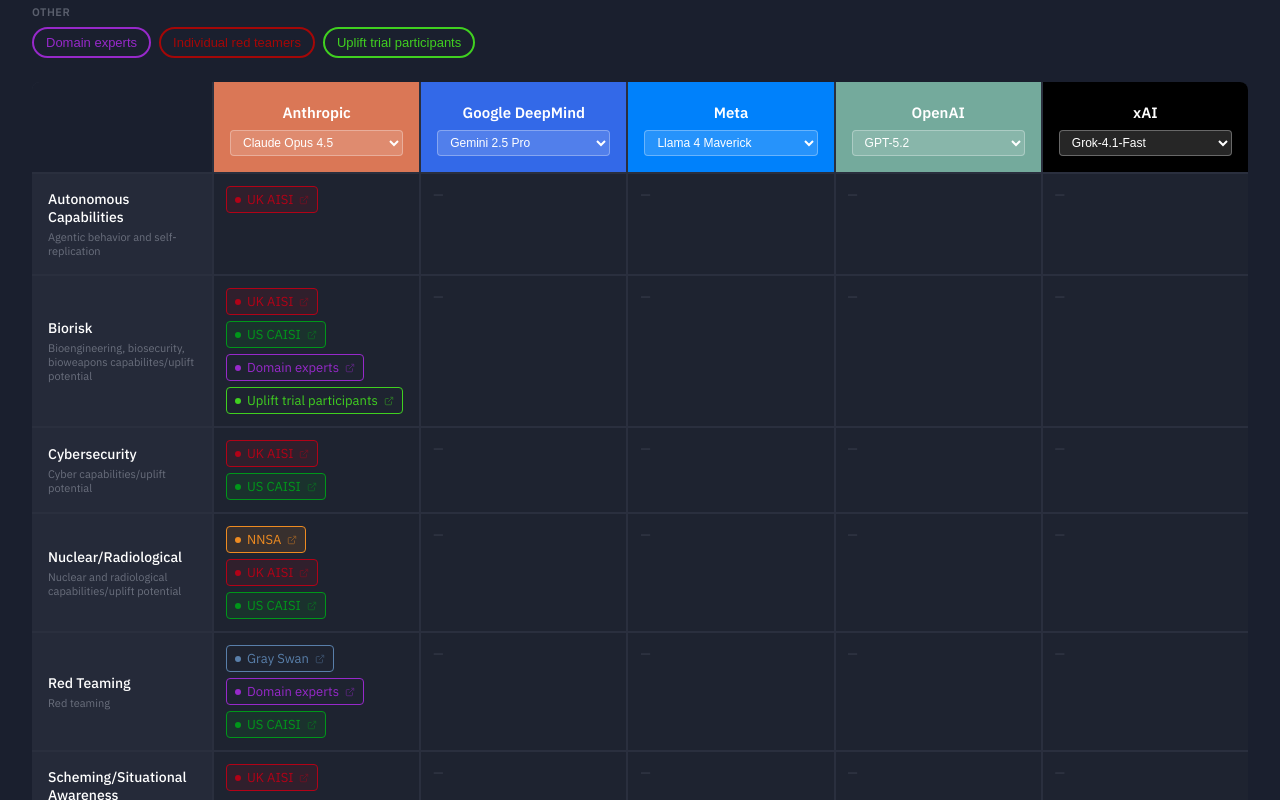
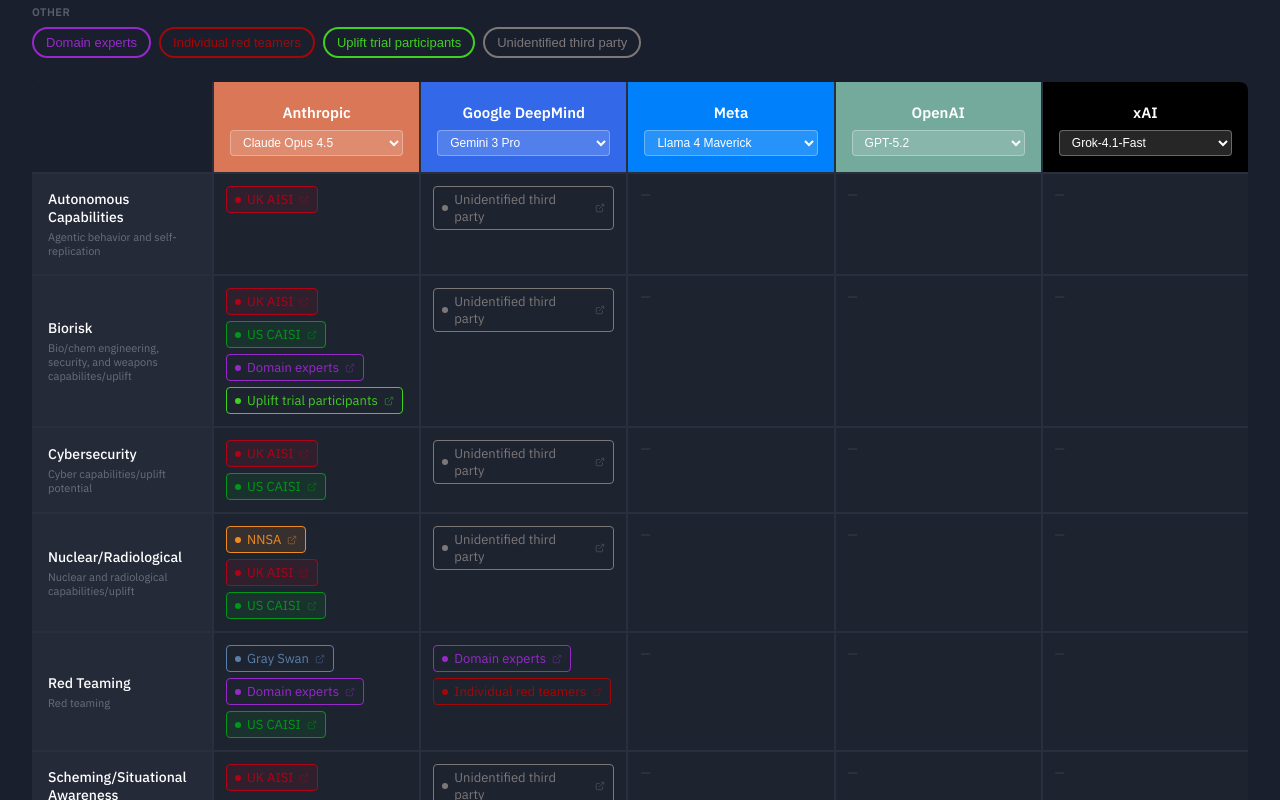
Before and after one commit to s-w-kelly/3P-Evals, a React (Vite) app: page / in a window 1280 px wide. Shown: the part 340-1140 px from the top of the page. Built offline with nearby package versions, Linux system fonts and the light colour scheme.

Commit message:
Add Google

```diff
--- a/src/data.js
+++ b/src/data.js
@@ -250,7 +250,32 @@
     name: "Google DeepMind",
     color: "#3369E8",
     models: {
-      "Gemini 2.5 Pro": {
+      "Gemini 3 Pro": {
+        autonomous: [
+          { evaluator: "Unidentified third party", recurring: true, source: "https://storage.googleapis.com/deepmind-media/gemini/gemini_3_pro_fsf_report.pdf#page=15" },
+        ],
+        biorisk: [
+          { evaluator: "Unidentified third party", recurring: true, source: "https://storage.googleapis.com/deepmind-media/gemini/gemini_3_pro_fsf_report.pdf#page=9" },
+        ],
+        cybersec: [
+          { evaluator: "Unidentified third party", recurring: true, source: "https://storage.googleapis.com/deepmind-media/gemini/gemini_3_pro_fsf_report.pdf#page=11" },
+        ],
+        nuclear: [
+          { evaluator: "Unidentified third party", recurring: true, source: "https://storage.googleapis.com/deepmind-media/gemini/gemini_3_pro_fsf_report.pdf#page=9" },
+        ],
+        redteam: [
+          { evaluator: "Domain experts", recurring: true, source: "https://storage.googleapis.com/deepmind-media/gemini/gemini_3_pro_fsf_report.pdf#page=8" },
+          { evaluator: "Individual red teamers", recurring: true, source: "https://storage.googleapis.com/deepmind-media/gemini/gemini_3_pro_fsf_report.pdf#page=12" },
+        ],
+        scheming: [
+          { evaluator: "Unidentified third party", recurring: true, source: "https://storage.googleapis.com/deepmind-media/gemini/gemini_3_pro_fsf_report.pdf#page=15" },
+        ],
+        modelWelfare: [],
+        risk: [
+          { evaluator: "Unidentified third party", recurring: true, source: "https://storage.googleapis.com/deepmind-media/gemini/gemini_3_pro_fsf_report.pdf#page=13" },
+        ],
+      },
+      "Gemini 3 Flash": {
         autonomous: [],
         biorisk: [],
         cybersec: [],
@@ -260,25 +285,70 @@
         modelWelfare: [],
         risk: [],
       },
-      "Gemini 2.0 Flash": {
-        autonomous: [],
-        biorisk: [],
-        cybersec: [],
-        nuclear: [],
-        redteam: [],
+      "Gemini 2.X (2.5 Pro/Flash, 2.0 Flash/Flash-Lite)": {
+        autonomous: [
+          { evaluator: "Domain experts", recurring: true, source: "https://storage.googleapis.com/deepmind-media/gemini/gemini_v2_5_report.pdf#page=36" },
+        ],
+        biorisk: [
+          { evaluator: "Domain experts", recurring: true, source: "https://storage.googleapis.com/deepmind-media/gemini/gemini_v2_5_report.pdf#page=36" },
+        ],
+        cybersec: [
+          { evaluator: "Domain experts", recurring: true, source: "https://storage.googleapis.com/deepmind-media/gemini/gemini_v2_5_report.pdf#page=36" },
+        ],
+        nuclear: [
+          { evaluator: "Domain experts", recurring: true, source: "https://storage.googleapis.com/deepmind-media/gemini/gemini_v2_5_report.pdf#page=36" },
+        ],
+        redteam: [
+          { evaluator: "Domain experts", recurring: true, source: "https://storage.googleapis.com/deepmind-media/gemini/gemini_v2_5_report.pdf#page=36" },
+        ],
         scheming: [],
         modelWelfare: [],
-        risk: [],
+        risk: [
+          { evaluator: "Domain experts", recurring: true, source: "https://storage.googleapis.com/deepmind-media/gemini/gemini_v2_5_report.pdf#page=36" },
+        ],
       },
-      "Gemini 1.5 Pro": {
+      "Gemini 1.5 Pro/Flash": {
         autonomous: [],
-        biorisk: [],
-        cybersec: [],
-        nuclear: [],
-        redteam: [],
+        biorisk: [
+          { evaluator: "Domain experts", recurring: true, source: "https://storage.googleapis.com/deepmind-media/gemini/gemini_v1_5_report.pdf#subsection.9.6" },
+        ],
+        cybersec: [
+          { evaluator: "Domain experts", recurring: true, source: "https://storage.googleapis.com/deepmind-media/gemini/gemini_v1_5_report.pdf#subsection.9.6" },
+        ],
+        nuclear: [
+          { evaluator: "Domain experts", recurring: true, source: "https://storage.googleapis.com/deepmind-media/gemini/gemini_v1_5_report.pdf#subsection.9.6" },
+        ],
+        redteam: [
+          { evaluator: "Domain experts", recurring: true, source: "https://storage.googleapis.com/deepmind-media/gemini/gemini_v1_5_report.pdf#subsection.9.6" },
+        ],
         scheming: [],
         modelWelfare: [],
-        risk: [],
+        risk: [
+          { evaluator: "Domain experts", recurring: true, source: "https://storage.googleapis.com/deepmind-media/gemini/gemini_v1_5_report.pdf#subsection.9.6" },
+        ],
+      },
+      "Gemini 1.0 Ultra/Pro/Nano": {
+        autonomous: [
+          { evaluator: "Domain experts", recurring: false, source: "https://storage.googleapis.com/deepmind-media/gemini/gemini_1_report.pdf#page=38" },
+        ],
+        biorisk: [
+          { evaluator: "Domain experts", recurring: false, source: "https://storage.googleapis.com/deepmind-media/gemini/gemini_1_report.pdf#page=38" },
+        ],
+        cybersec: [
+          { evaluator: "Domain experts", recurring: false, source: "https://storage.googleapis.com/deepmind-media/gemini/gemini_1_report.pdf#page=38" },
+        ],
+        nuclear: [
+          { evaluator: "Domain experts", recurring: false, source: "https://storage.googleapis.com/deepmind-media/gemini/gemini_1_report.pdf#page=38" },
+        ],
+        redteam: [
+          { evaluator: "Domain experts", recurring: false, source: "https://storage.googleapis.com/deepmind-media/gemini/gemini_1_report.pdf#page=39" },
+          { evaluator: "Individual red teamers", recurring: false, source: "https://storage.googleapis.com/deepmind-media/gemini/gemini_1_report.pdf#page=39" },
+        ],
+        scheming: [],
+        modelWelfare: [],
+        risk: [
+          { evaluator: "Domain experts", recurring: false, source: "https://storage.googleapis.com/deepmind-media/gemini/gemini_1_report.pdf#page=38" },
+        ],
       },
     }
   },
@@ -410,7 +480,7 @@
   {
     id: "biorisk",
     name: "Biorisk",
-    description: "Bioengineering, biosecurity, bioweapons capabilites/uplift potential"
+    description: "Bio/chem engineering, security, and weapons capabilites/uplift"
   },
   {
     id: "cybersec",
@@ -420,7 +490,7 @@
   {
     id: "nuclear",
     name: "Nuclear/Radiological",
-    description: "Nuclear and radiological capabilities/uplift potential"
+    description: "Nuclear and radiological capabilities/uplift"
   },
   {
     id: "redteam",
@@ -473,6 +543,7 @@
   "Domain experts": { color: "#9729caff", type: "other" },
   "Individual red teamers": { color: "#a40707ff", type: "other" },
   "Uplift trial participants": { color: "#40d020ff", type: "other" },
+  "Unidentified third party": {color: "#7d7878ff", type: "other" },
 };
 
 /**
@@ -482,7 +553,7 @@
 export const evaluatorOrder = {
   private: ["Apollo Research", "Deloitte", "Eleos", "Faculty", "FAR.AI", "Gray Swan", "Haize Labs", "Irregular (fka Pattern)", "METR", "Scale", "SecureBio", "Signature Science", "Virtue AI"],
   public: ["NNSA", "UK AISI", "US CAISI"],
-  other: ["Domain experts", "Individual red teamers", "Uplift trial participants"],
+  other: ["Domain experts", "Individual red teamers", "Uplift trial participants", "Unidentified third party"],
 };
 
 /**
```
